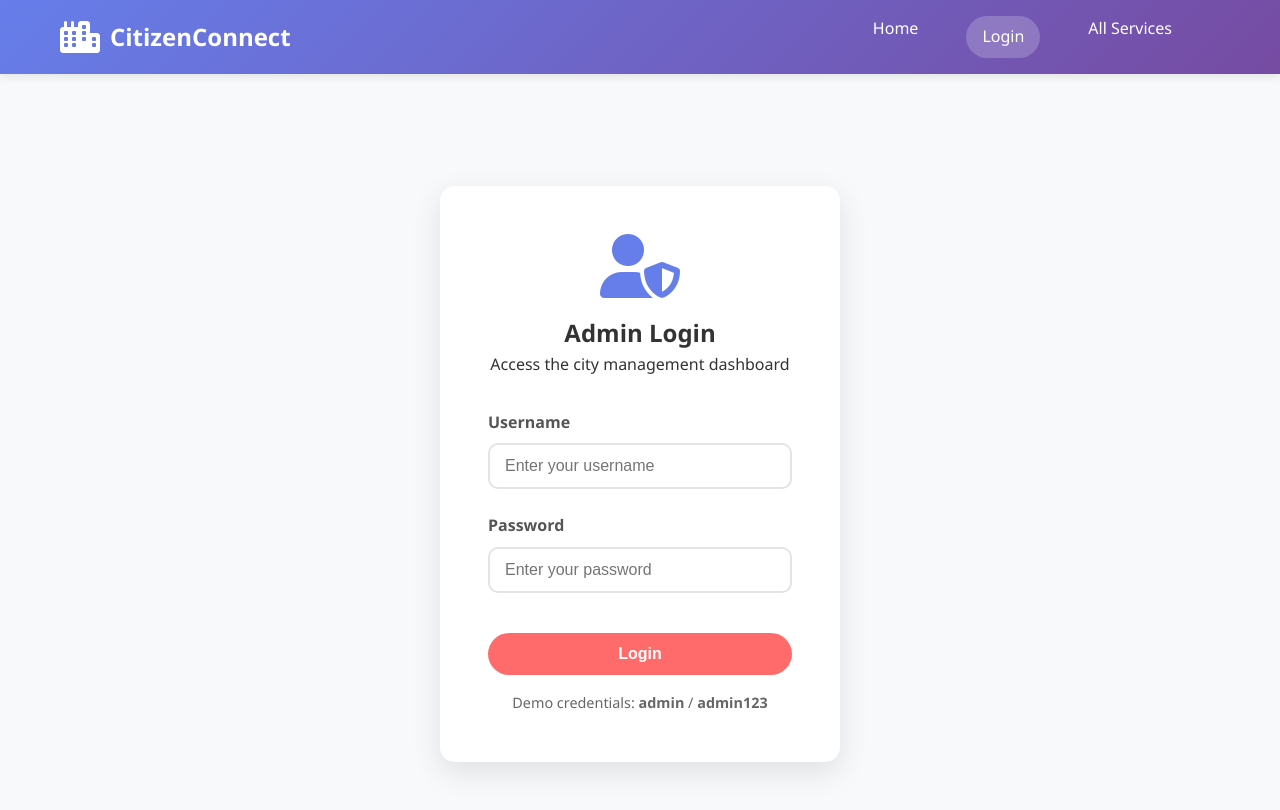
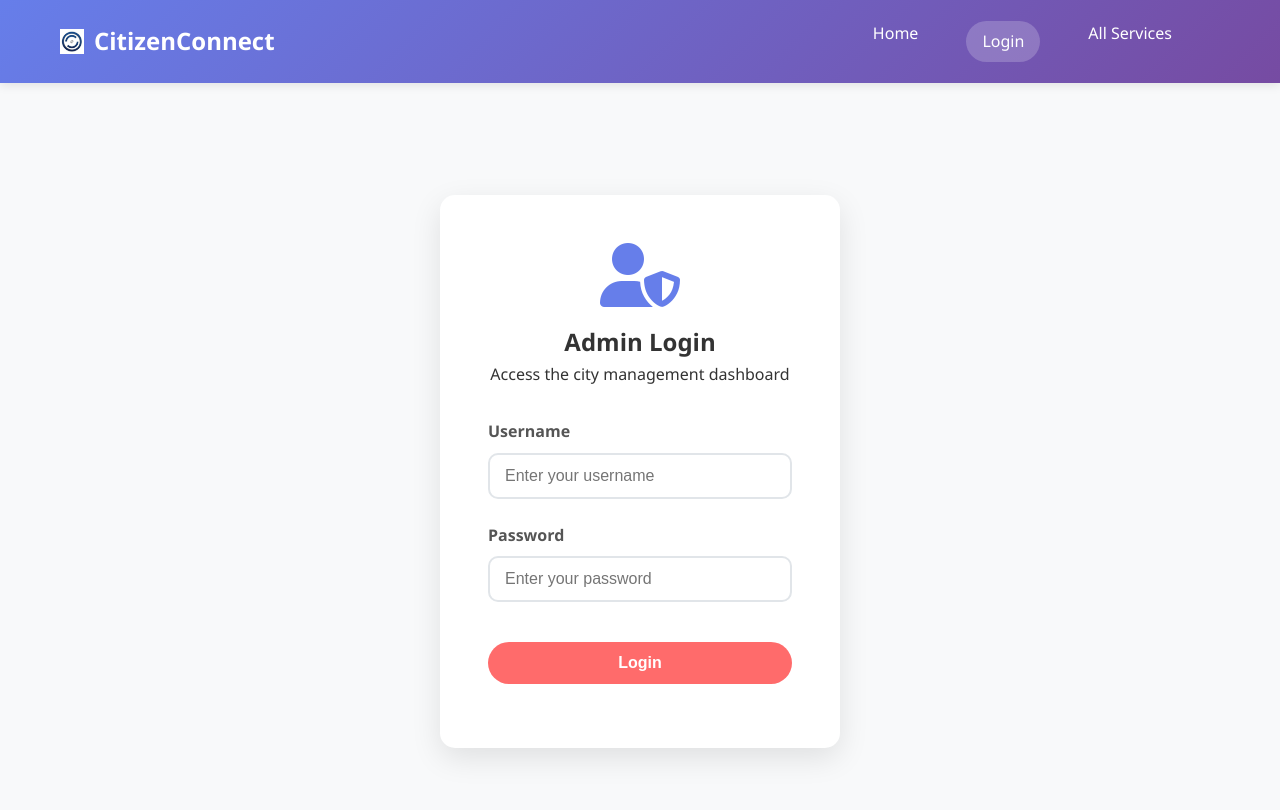
Before and after one commit to Manan-15-dotcom/smart-city-application, a plain HTML site: page login.html in a window 1280 px wide. Drawn offline with Linux system fonts and the light colour scheme.

Commit message:
logo changes

```diff
--- a/login.html
+++ b/login.html
@@ -10,11 +10,12 @@
 </head>
 
 <body>
-    <!-- Header -->
     <header class="header">
         <div class="container">
             <a href="index.html" class="logo">
-                <i class="fas fa-city"></i>
+                 <i class="">
+                    <img src="logo.jpeg" style="width: 24px;"/>
+                </i>
                 CitizenConnect
             </a>
             <nav>
@@ -37,7 +38,6 @@
         </div>
     </header>
 
-    <!-- Main Content -->
     <main class="page-content">
         <div class="container">
             <div class="login-container">
@@ -59,7 +59,7 @@
                     </div>
                     <button onclick="handleLogin()" class="btn btn-block">Login</button>
                     <div style="margin-top: 1rem; text-align: center; color: #666; font-size: 0.9rem;">
-                        Demo credentials: <strong>admin</strong> / <strong>admin123</strong>
+                        <!-- Demo credentials: <strong>admin</strong> / <strong>admin123</strong> -->
                     </div>
                 </div>
             </div>
@@ -68,7 +68,6 @@
 
     <script src="script.js"></script>
     <script>
-        // Redirect if already logged in
         document.addEventListener('DOMContentLoaded', function () {
             if (isLoggedIn) {
                 window.location.href = 'add-service.html';
```
Also changed, not shown: add-service.html (+3 -11 lines), index.html (+3 -4 lines), script.js (+0 -19 lines), services.html (+3 -4 lines), styles.css (+1 -12 lines), logo.jpeg (added).
